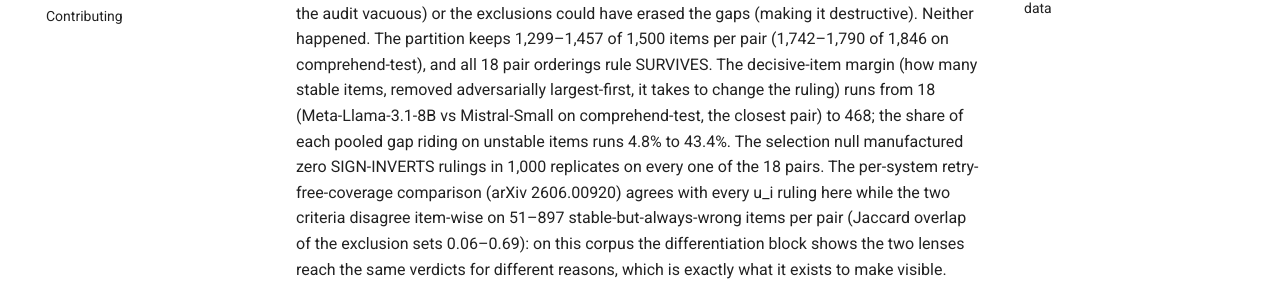
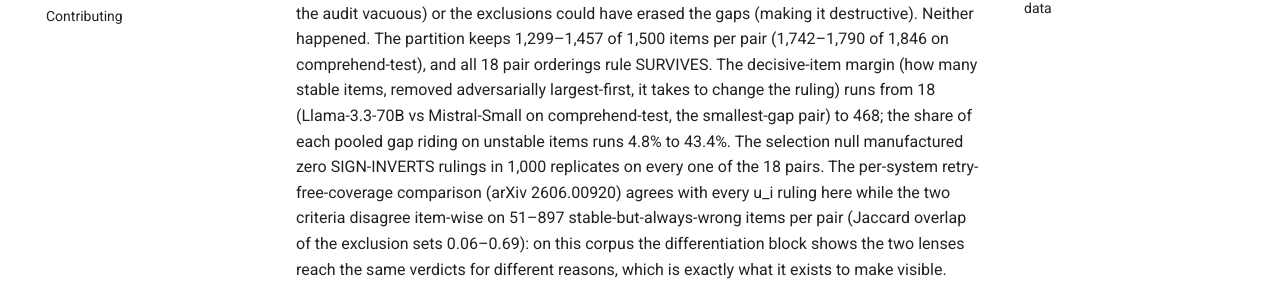
Before and after one commit to KurathSec/limen, an MkDocs documentation site: the page built from docs/validation.md, in a window 1280 px wide and 900 px high, scrolled down 2080 px. Shown: the part 307-605 px from the top of the window. Built offline with MkDocs 1.6.1 and Material for MkDocs 9.7.7, drawn with Linux system fonts in a browser that asks for light colours; comment, search, counter and statistics services are not loaded; some of the changed text lies outside the part shown.

Commit message:
Correct the KT1 margin-18 pair attribution
The 18-item decisive margin on comprehend-test belongs to Llama-3.3-70B
vs Mistral-Small, the smallest-gap pair, as the committed golden records;
the paragraph had named Meta-Llama-3.1-8B.

```diff
--- a/docs/validation.md
+++ b/docs/validation.md
@@ -103,8 +103,8 @@
 partition keeps 1,299–1,457 of 1,500 items per pair (1,742–1,790 of 1,846 on
 comprehend-test), and all 18 pair orderings rule SURVIVES. The decisive-item
 margin (how many stable items, removed adversarially largest-first, it takes
-to change the ruling) runs from 18 (Meta-Llama-3.1-8B vs Mistral-Small on
-comprehend-test, the closest pair) to 468; the share of each pooled gap
+to change the ruling) runs from 18 (Llama-3.3-70B vs Mistral-Small on
+comprehend-test, the smallest-gap pair) to 468; the share of each pooled gap
 riding on unstable items runs 4.8% to 43.4%. The selection null manufactured
 zero SIGN-INVERTS rulings in 1,000 replicates on every one of the 18 pairs.
 The per-system retry-free-coverage comparison (arXiv 2606.00920) agrees with
```
